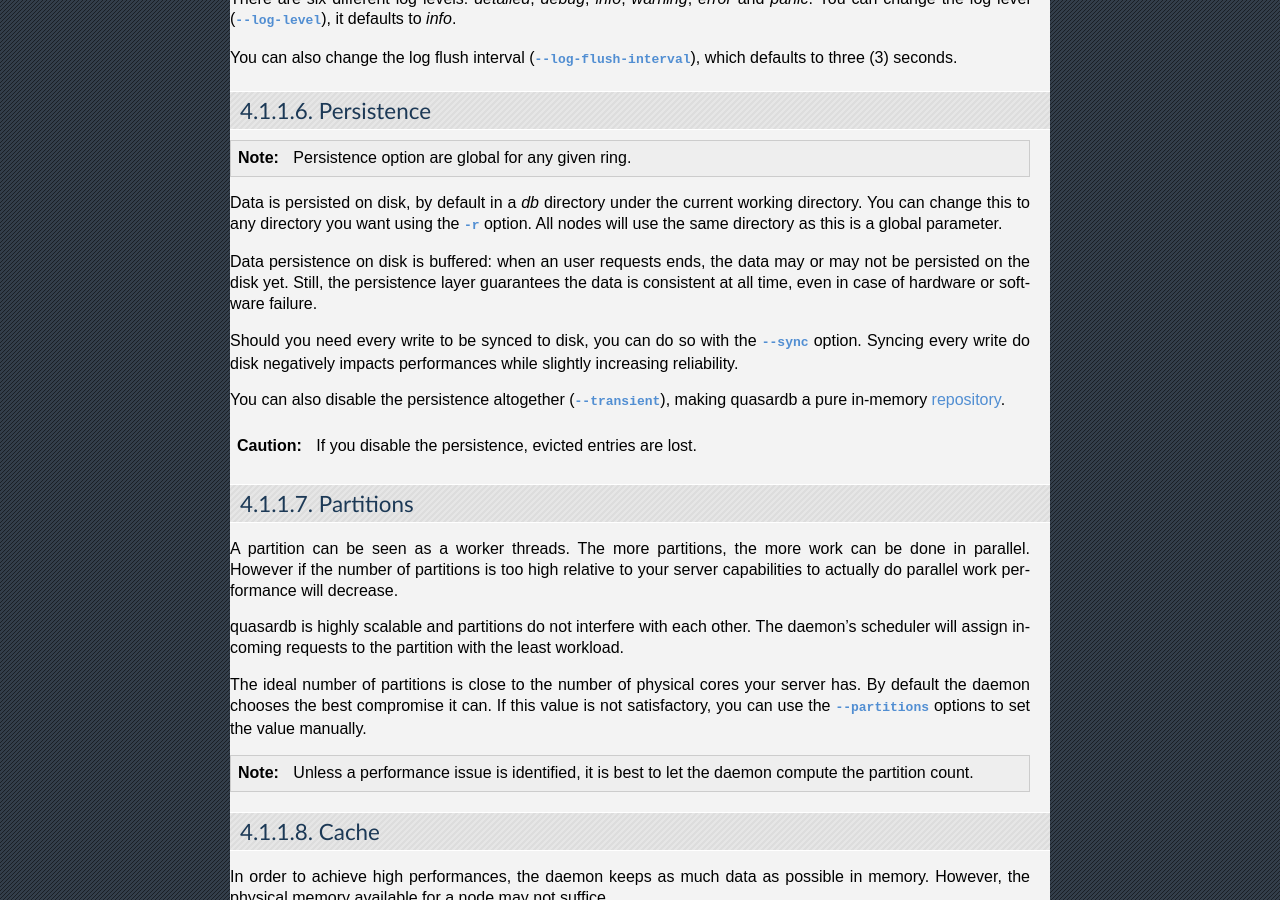
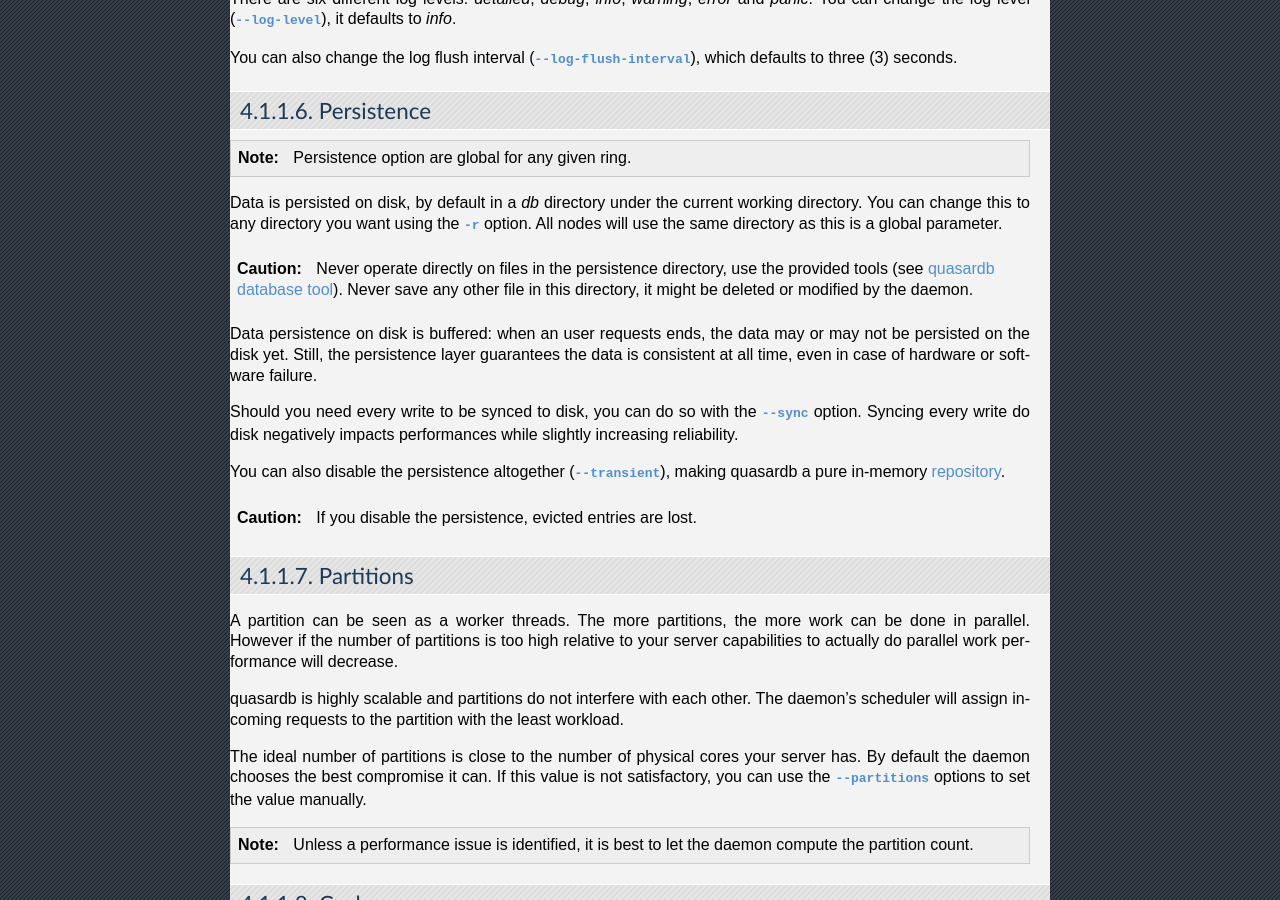
Before and after one commit to iltommi/qdb-documentation, a Sphinx documentation site: the page built from source/reference/qdbd.rst, in a window 1280 px wide and 900 px high, scrolled down 2371 px. Built offline with Sphinx 7.4.7, drawn with Linux system fonts in a browser that asks for light colours.

Commit message:
Add warning about the persistence directory.

```diff
--- a/source/reference/qdbd.rst
+++ b/source/reference/qdbd.rst
@@ -111,6 +111,9 @@ Persistence
     Persistence option are global for any given ring.
 
 Data is persisted on disk, by default in a `db` directory under the current working directory. You can change this to any directory you want using the :option:`-r` option. All nodes will use the same directory as this is a global parameter.
+
+.. caution::
+    Never operate directly on files in the persistence directory, use the provided tools (see :doc:`qdb_dbtool`). Never save any other file in this directory, it might be deleted or modified by the daemon.
 
 Data persistence on disk is buffered: when an user requests ends, the data may or may not be persisted on the disk yet. Still, the persistence layer guarantees the data is consistent at all time, even in case of hardware or software failure.
 
```
